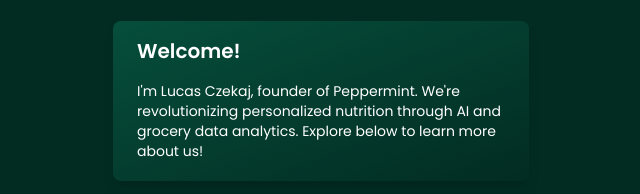
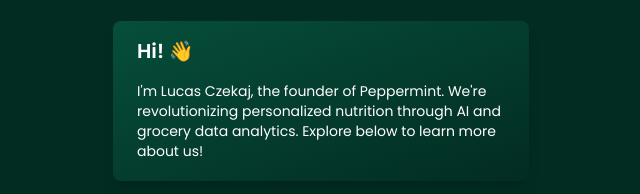
Before and after one commit to czekaj/links.peppermint.food, a plain HTML site: page index.html in a window 1280 px wide. Shown: the part 103-297 px from the top of the page, without its empty margins (319-959 px from the left). Drawn offline with nearby package versions, Linux system fonts and the light colour scheme.

Commit message:
Tweak copy

```diff
--- a/index.html
+++ b/index.html
@@ -51,9 +51,9 @@
 
         <div
             class="bg-gradient-to-br from-peppermint-900 to-peppermint-950 rounded-lg shadow-lg px-6 py-4 pb-1 mb-4 ml-4 mr-4">
-            <h2 id="welcome-title" class="text-white text-xl font-semibold mb-4">Welcome!</h2>
+            <h2 id="welcome-title" class="text-white text-xl font-semibold mb-4">Hi! 👋</h2>
             <p id="welcome-message" class="text-white mb-4 text-sm">
-                I'm Lucas Czekaj, founder of Peppermint. We're revolutionizing personalized nutrition through AI and
+                I'm Lucas Czekaj, the founder of Peppermint. We're revolutionizing personalized nutrition through AI and
                 grocery data analytics. Explore below to learn more about us!
             </p>
         </div>
```
